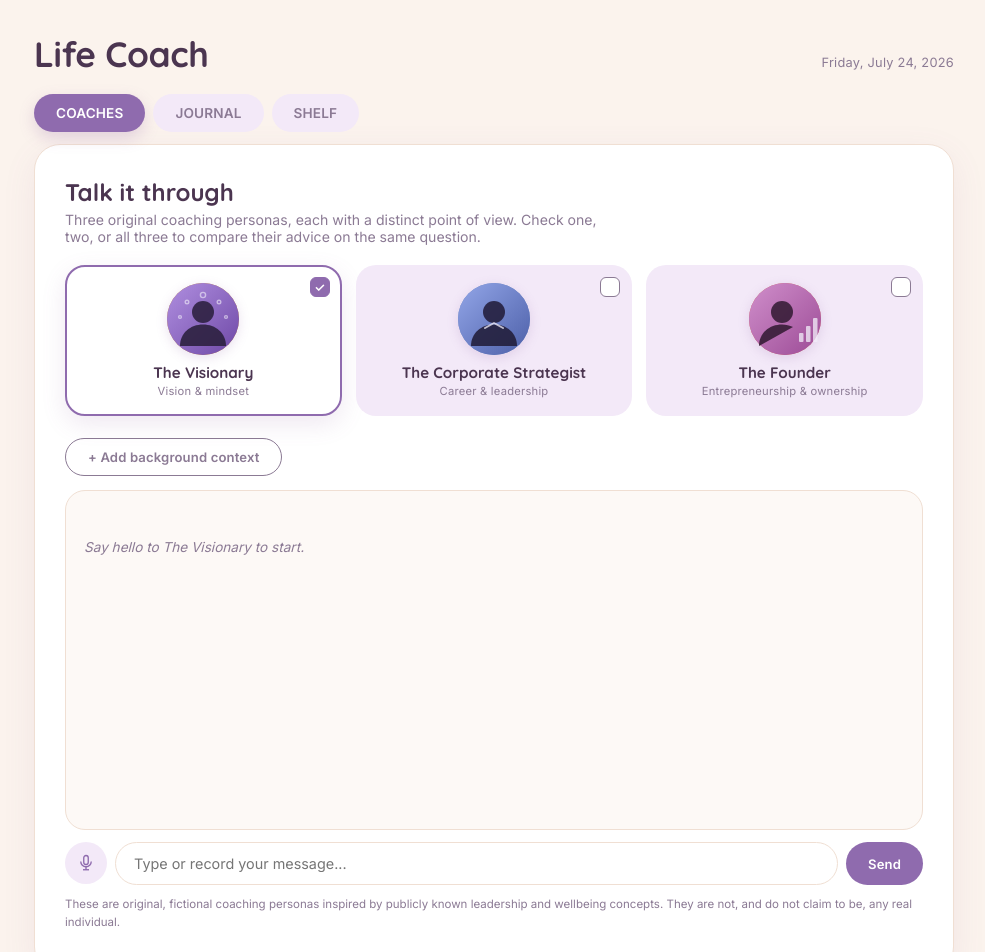
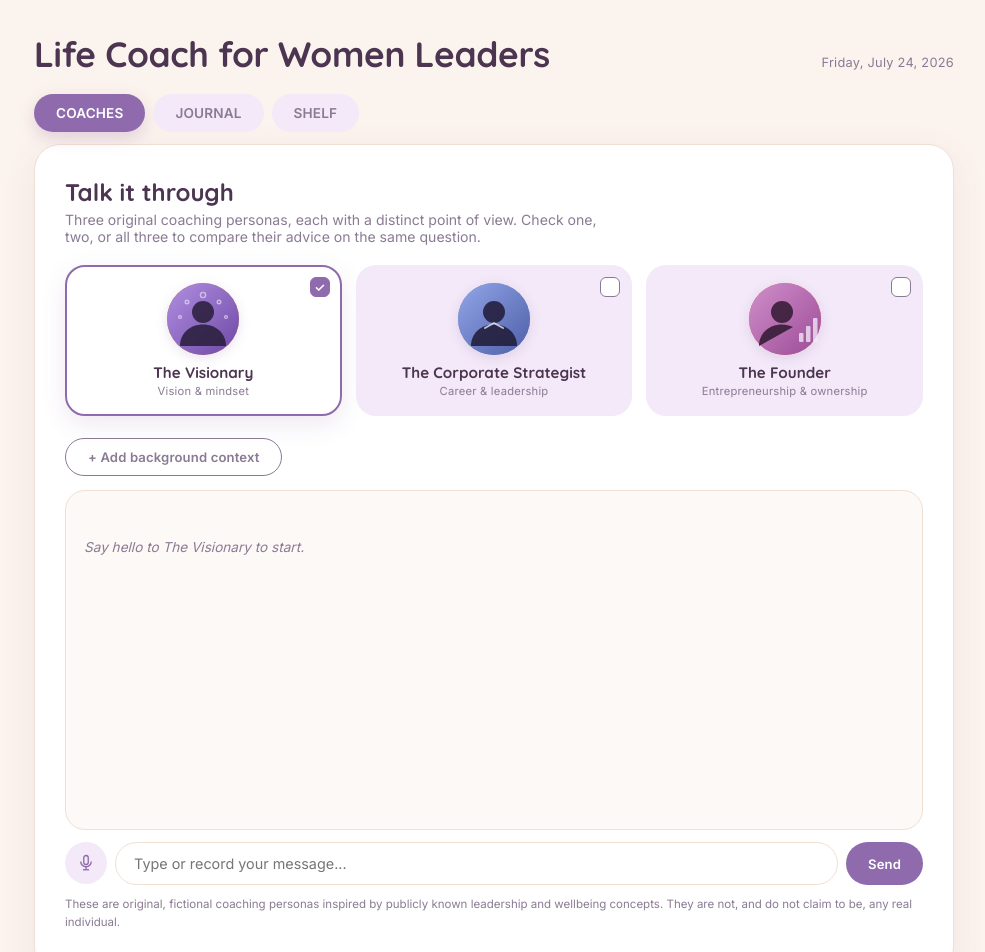
Before and after one commit to sudhanori/life-coach, a plain HTML site: page index.html in a window 1280 px wide. Shown: the top 952 px of the page, without its empty margins (146-1131 px from the left). Drawn offline with Linux system fonts and the light colour scheme.

Commit message:
Add files via upload

```diff
--- a/index.html
+++ b/index.html
@@ -3,7 +3,7 @@
 <head>
 <meta charset="UTF-8">
 <meta name="viewport" content="width=device-width, initial-scale=1.0">
-<title>Life Coach</title>
+<title>Life Coach for Women Leaders</title>
 <link rel="preconnect" href="https://fonts.googleapis.com">
 <link href="https://fonts.googleapis.com/css2?family=Quicksand:wght@500;600;700&family=Fraunces:ital,opsz,wght@0,9..144,300;0,9..144,500;0,9..144,600;1,9..144,500&family=Inter:wght@400;500;600&family=IBM+Plex+Mono:wght@400;500&display=swap" rel="stylesheet">
 <style>
@@ -122,7 +122,7 @@
 <body>
 <div class="app">
   <div class="masthead">
-    <h1>Life Coach</h1>
+    <h1>Life Coach for Women Leaders</h1>
     <span class="sub" id="todayDate"></span>
   </div>
   <nav class="tabs">
```
